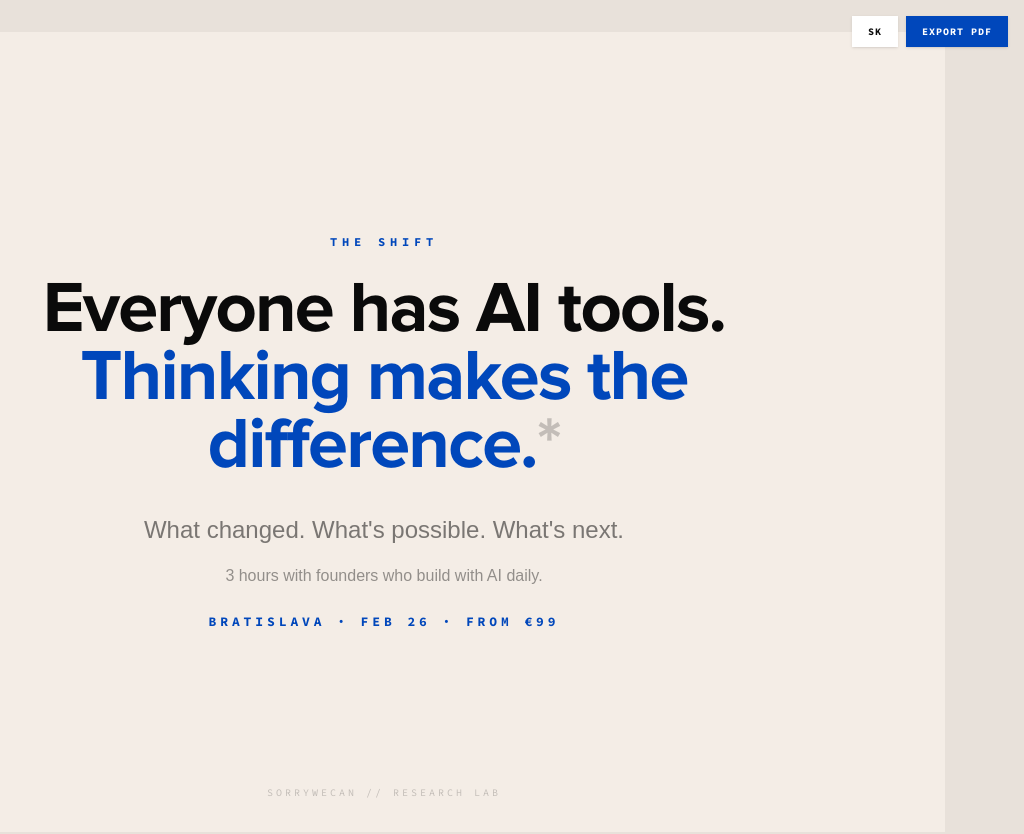
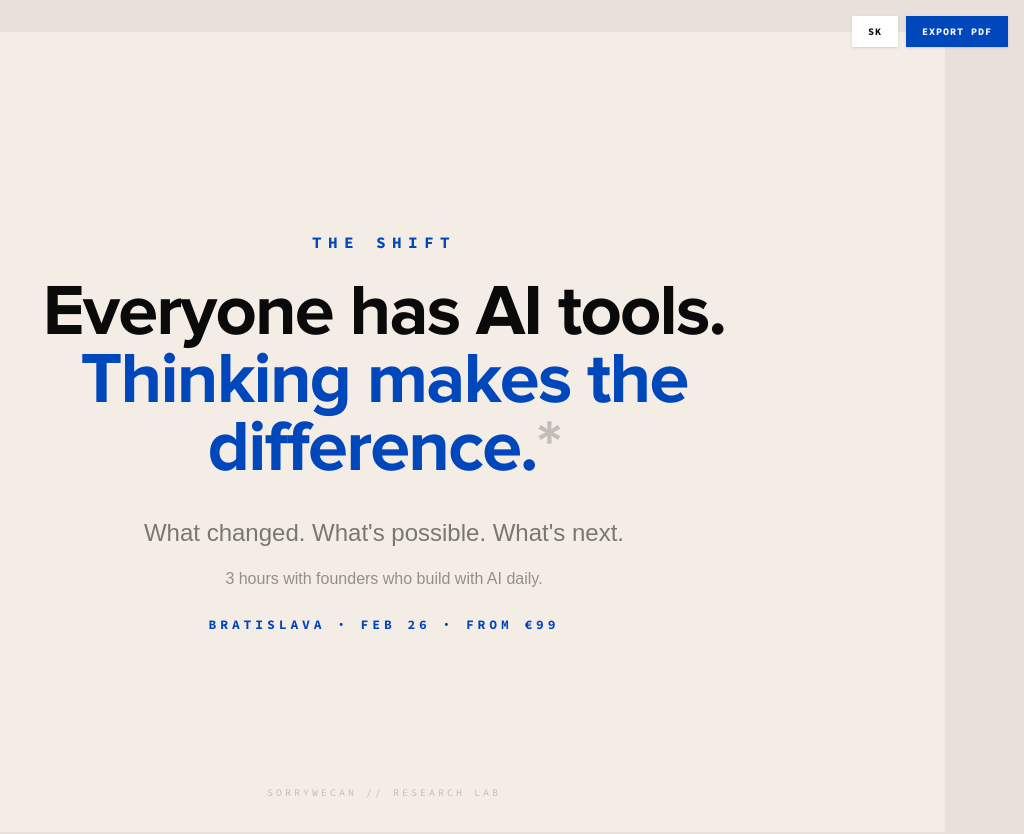
Before and after one commit to princeofwellness/researchlab, a Next.js app: page /public/onepager in a window 1280 px wide. Shown: the top 834 px of the page, without its empty margins (256-1280 px from the left). Built offline with nearby package versions, Linux system fonts and the light colour scheme; a web font is replaced by a local one.

Commit message:
THE SHIFT label: 10/12px → 13/16px, slightly larger

```diff
--- a/src/app/public/onepager/page.tsx
+++ b/src/app/public/onepager/page.tsx
@@ -236,7 +236,7 @@ export default function PublicOnePager() {
                 {/* Page 1: Hero */}
                 <div className={pageClass}>
                     <div className="text-center max-w-4xl px-4">
-                        <p className="text-[10px] md:text-[12px] font-code-brand font-bold uppercase tracking-[0.3em] md:tracking-[0.4em] text-[#0047BB] mb-4 md:mb-6">{t.hero.label}</p>
+                        <p className="text-[13px] md:text-[16px] font-code-brand font-bold uppercase tracking-[0.3em] md:tracking-[0.4em] text-[#0047BB] mb-4 md:mb-6">{t.hero.label}</p>
                         <h1 className="font-bold text-[36px] md:text-[72px] leading-[0.95] tracking-tight">
                             {t.hero.title.line1}<br />
                             <span className="text-[#0047BB]">{t.hero.title.line2}<span className="text-black/20">*</span></span>
```
